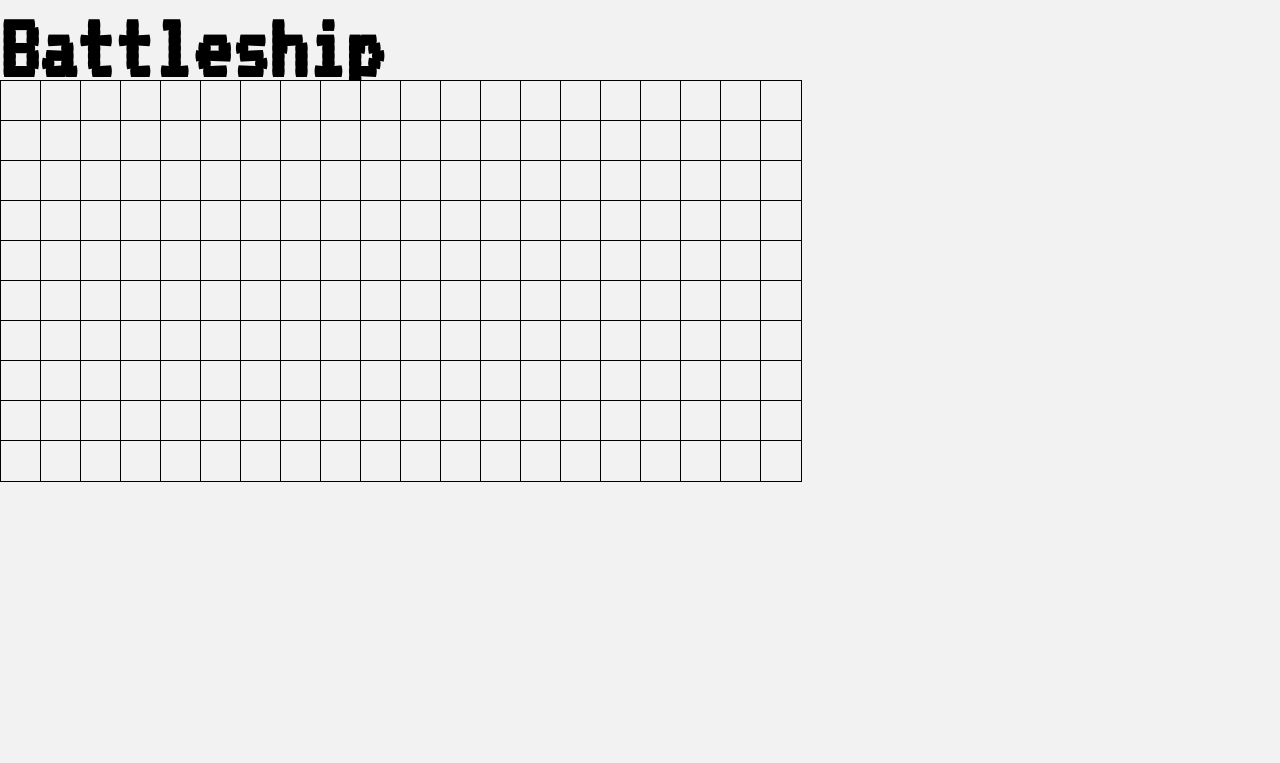
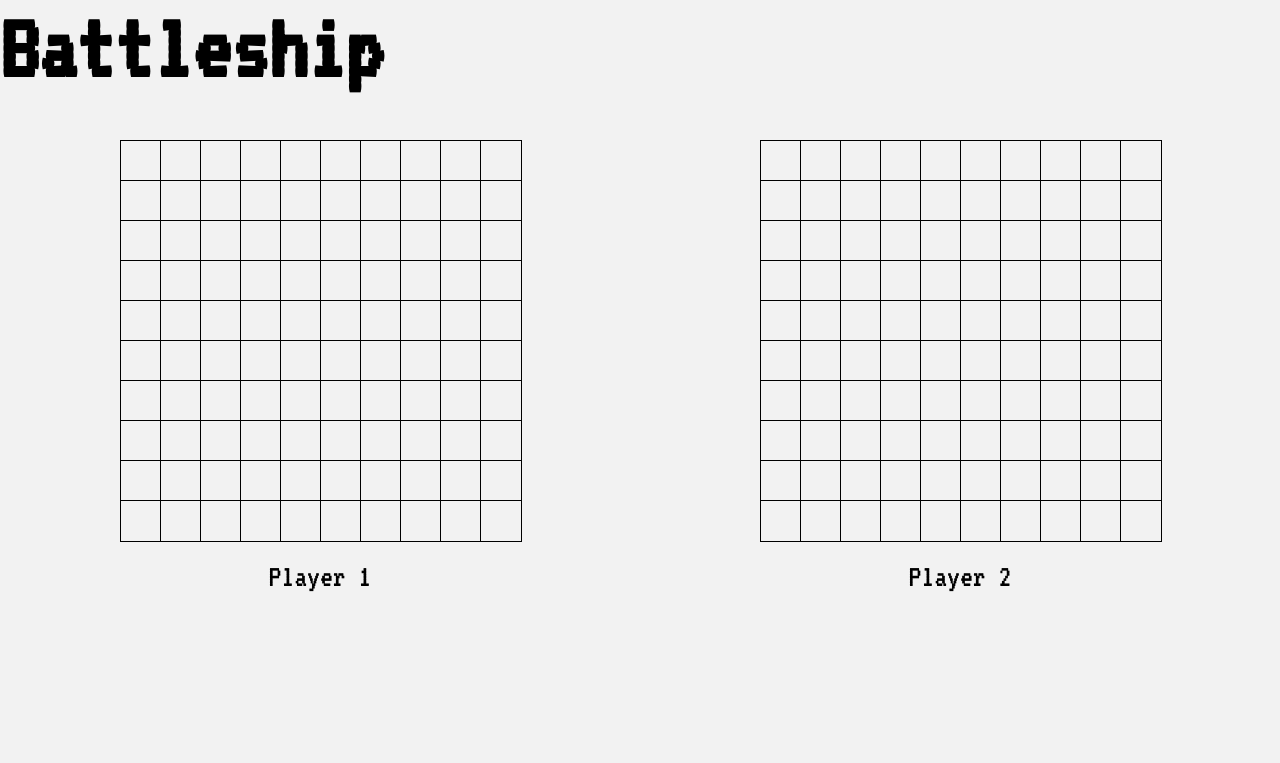
Before and after one commit to zwhahn/battleship, a website with bundled scripts: page src/index.html in a window 1280 px wide. Shown: the top 763 px of the page. Built offline with nearby package versions, Linux system fonts and the light colour scheme.

Commit message:
style: space boards horizontally and add labels

```diff
--- a/src/index.html
+++ b/src/index.html
@@ -18,13 +18,19 @@
 			<header>
 				<h1>Battleship</h1>
 			</header>
-			<div id="game-container">
-				<div class="board-container"></div>
-				<div class="board-container"></div>
+			<div id="body">
+				<div class="game-side" id="player1">
+					<div class="board-container"></div>
+					<div class="player-name">Player 1</div>
+				</div>
+				<div class="game-side" id="player2">
+					<div class="board-container"></div>
+					<div class="player-name">Player 2</div>
+				</div>
 			</div>
 			<footer>
 				<a href="https://github.com/zwhahn">
-					zwhahn
+					<span id="github-link">zwhahn</span>
 					<img
 						src="../assets/github-mark.png"
 						alt="GitHub Invertocat logo"
--- a/src/styles.css
+++ b/src/styles.css
@@ -10,22 +10,27 @@
 * {
 	margin: 0px;
 	background-color: var(--white);
+	/* font-family: Arial, Helvetica, sans-serif; */
 }
 
 .page-container {
 	display: grid;
-	grid-template-rows: 10% 85% 5%;
+	grid-template-rows: 15% 80% 5%;
 	width: 100vw;
 	height: 100vh;
 }
 
 header {
-	font-family: VT323;
-	font-size: 3em;
+	font-size: 3rem;
 }
 
-#game-container {
+h1 {
+	font-family: VT323;
+}
+
+#body {
 	display: flex;
+	justify-content: space-around;
 }
 
 .board-container {
@@ -33,6 +38,19 @@ header {
 	grid-template-columns: repeat(10, var(--cell-size));
 	grid-template-rows: repeat(10, var(--cell-size));
 	width: calc(10 * var(--cell-size));
+	margin-top: 20px;
+}
+
+.game-side {
+	display: flex;
+	align-items: center;
+	flex-direction: column;
+}
+
+.player-name {
+	font-family: VT323;
+	font-size: 2rem;
+	margin-top: 20px;
 }
 
 .cell {
@@ -66,6 +84,10 @@ footer a {
 	padding: 5px;
 }
 
+#github-link {
+	font-size: 100%;
+}
+
 footer img {
-	height: 1.3em;
+	height: 1.3rem;
 }
```
